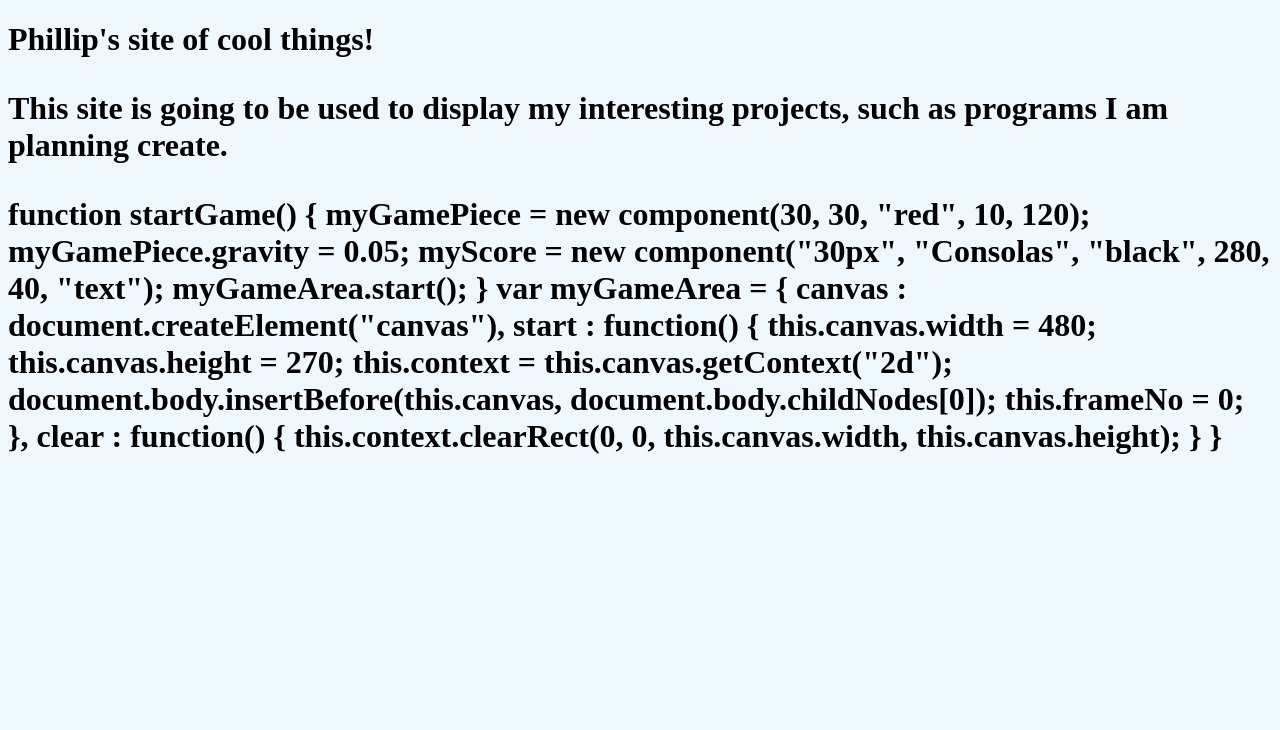
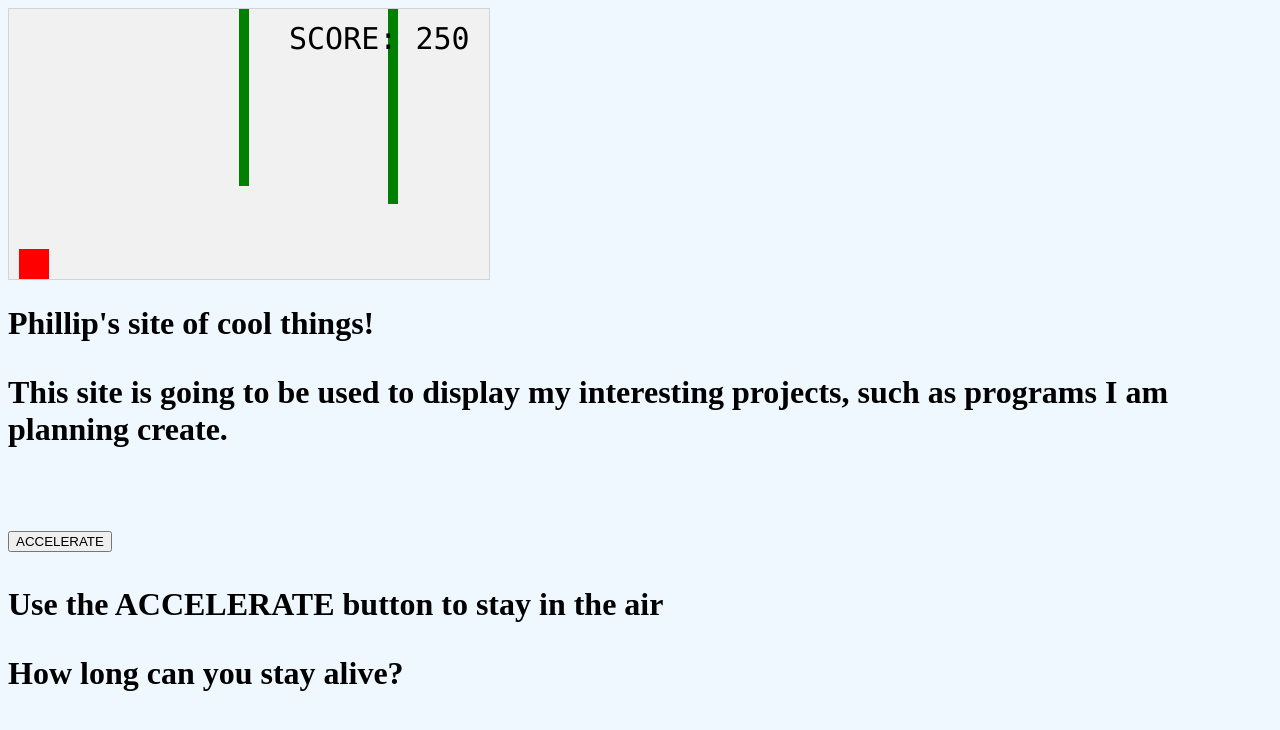
Before and after one commit to phillip2023/phillip2023.github.io, a plain HTML site: page index.html in a window 1280 px wide. Drawn offline with Linux system fonts and the light colour scheme.

Commit message:
Update index.html

```diff
--- a/index.html
+++ b/index.html
@@ -6,8 +6,20 @@
 <h1>Phillip's site of cool things!<h1>
 <p>This site is going to be used to display my interesting projects, such as programs I am planning create.</p>
 
+  <meta name="viewport" content="width=device-width, initial-scale=1.0"/>
+<style>
+canvas {
+    border:1px solid #d3d3d3;
+    background-color: #f1f1f1;
+}
+</style>
+</head>
+<body onload="startGame()">
+<script>
 
-
+var myGamePiece;
+var myObstacles = [];
+var myScore;
 
 function startGame() {
     myGamePiece = new component(30, 30, "red", 10, 120);
@@ -24,11 +36,110 @@ var myGameArea = {
         this.context = this.canvas.getContext("2d");
         document.body.insertBefore(this.canvas, document.body.childNodes[0]);
         this.frameNo = 0;
+        this.interval = setInterval(updateGameArea, 20);
         },
     clear : function() {
         this.context.clearRect(0, 0, this.canvas.width, this.canvas.height);
     }
 }
 
+function component(width, height, color, x, y, type) {
+    this.type = type;
+    this.score = 0;
+    this.width = width;
+    this.height = height;
+    this.speedX = 0;
+    this.speedY = 0;
+    this.x = x;
+    this.y = y;
+    this.gravity = 0;
+    this.gravitySpeed = 0;
+    this.update = function() {
+        ctx = myGameArea.context;
+        if (this.type == "text") {
+            ctx.font = this.width + " " + this.height;
+            ctx.fillStyle = color;
+            ctx.fillText(this.text, this.x, this.y);
+        } else {
+            ctx.fillStyle = color;
+            ctx.fillRect(this.x, this.y, this.width, this.height);
+        }
+    }
+    this.newPos = function() {
+        this.gravitySpeed += this.gravity;
+        this.x += this.speedX;
+        this.y += this.speedY + this.gravitySpeed;
+        this.hitBottom();
+    }
+    this.hitBottom = function() {
+        var rockbottom = myGameArea.canvas.height - this.height;
+        if (this.y > rockbottom) {
+            this.y = rockbottom;
+            this.gravitySpeed = 0;
+        }
+    }
+    this.crashWith = function(otherobj) {
+        var myleft = this.x;
+        var myright = this.x + (this.width);
+        var mytop = this.y;
+        var mybottom = this.y + (this.height);
+        var otherleft = otherobj.x;
+        var otherright = otherobj.x + (otherobj.width);
+        var othertop = otherobj.y;
+        var otherbottom = otherobj.y + (otherobj.height);
+        var crash = true;
+        if ((mybottom < othertop) || (mytop > otherbottom) || (myright < otherleft) || (myleft > otherright)) {
+            crash = false;
+        }
+        return crash;
+    }
+}
+
+function updateGameArea() {
+    var x, height, gap, minHeight, maxHeight, minGap, maxGap;
+    for (i = 0; i < myObstacles.length; i += 1) {
+        if (myGamePiece.crashWith(myObstacles[i])) {
+            return;
+        }
+    }
+    myGameArea.clear();
+    myGameArea.frameNo += 1;
+    if (myGameArea.frameNo == 1 || everyinterval(150)) {
+        x = myGameArea.canvas.width;
+        minHeight = 20;
+        maxHeight = 200;
+        height = Math.floor(Math.random()*(maxHeight-minHeight+1)+minHeight);
+        minGap = 50;
+        maxGap = 200;
+        gap = Math.floor(Math.random()*(maxGap-minGap+1)+minGap);
+        myObstacles.push(new component(10, height, "green", x, 0));
+        myObstacles.push(new component(10, x - height - gap, "green", x, height + gap));
+    }
+    for (i = 0; i < myObstacles.length; i += 1) {
+        myObstacles[i].x += -1;
+        myObstacles[i].update();
+    }
+    myScore.text="SCORE: " + myGameArea.frameNo;
+    myScore.update();
+    myGamePiece.newPos();
+    myGamePiece.update();
+}
+
+function everyinterval(n) {
+    if ((myGameArea.frameNo / n) % 1 == 0) {return true;}
+    return false;
+}
+
+function accelerate(n) {
+    myGamePiece.gravity = n;
+}
+</script>
+<br>
+<button onmousedown="accelerate(-0.2)" onmouseup="accelerate(0.05)">ACCELERATE</button>
+<p>Use the ACCELERATE button to stay in the air</p>
+<p>How long can you stay alive?</p>
+
+
+
 </body>
 </html>
```
Lines whose indentation alone changed are shown as unchanged.
